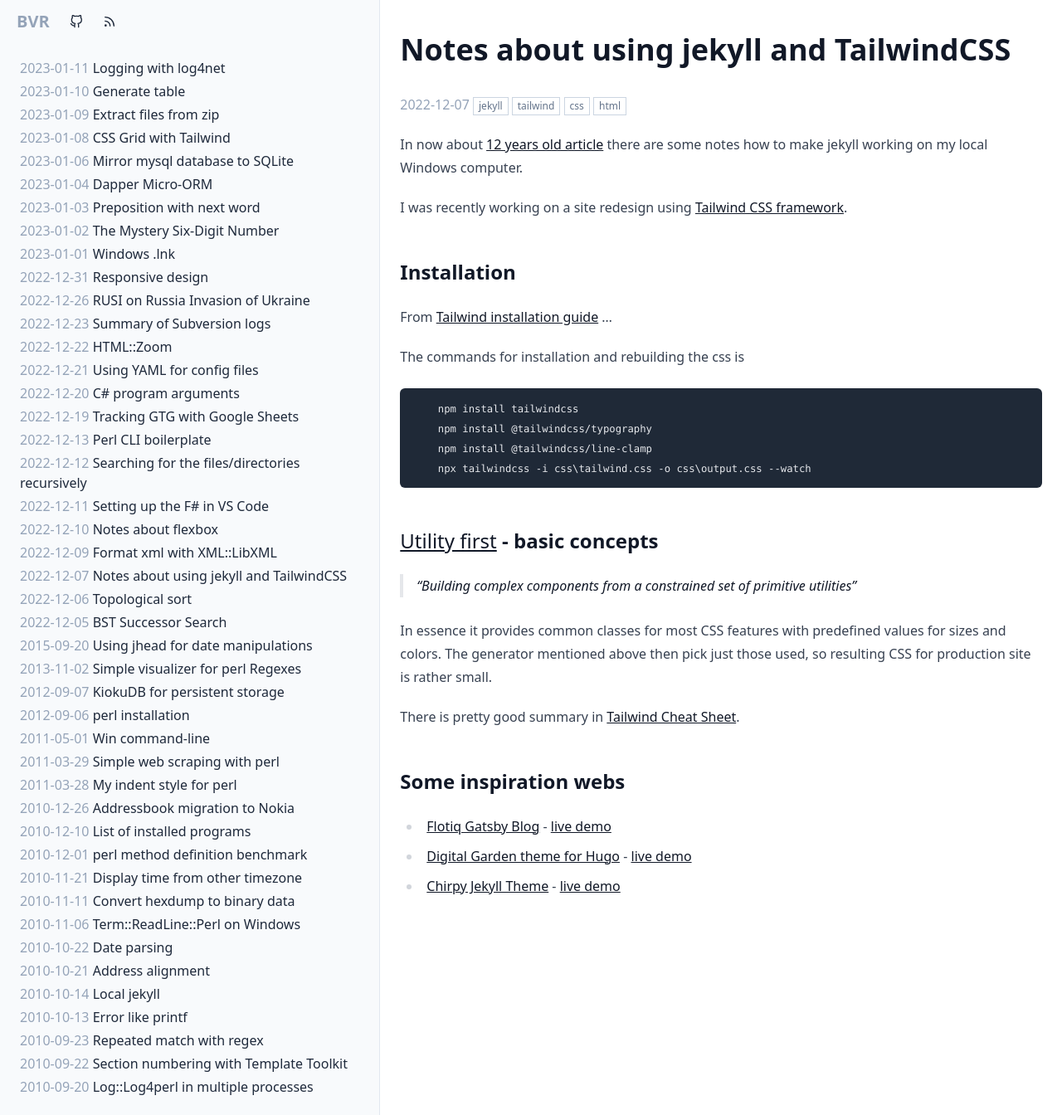
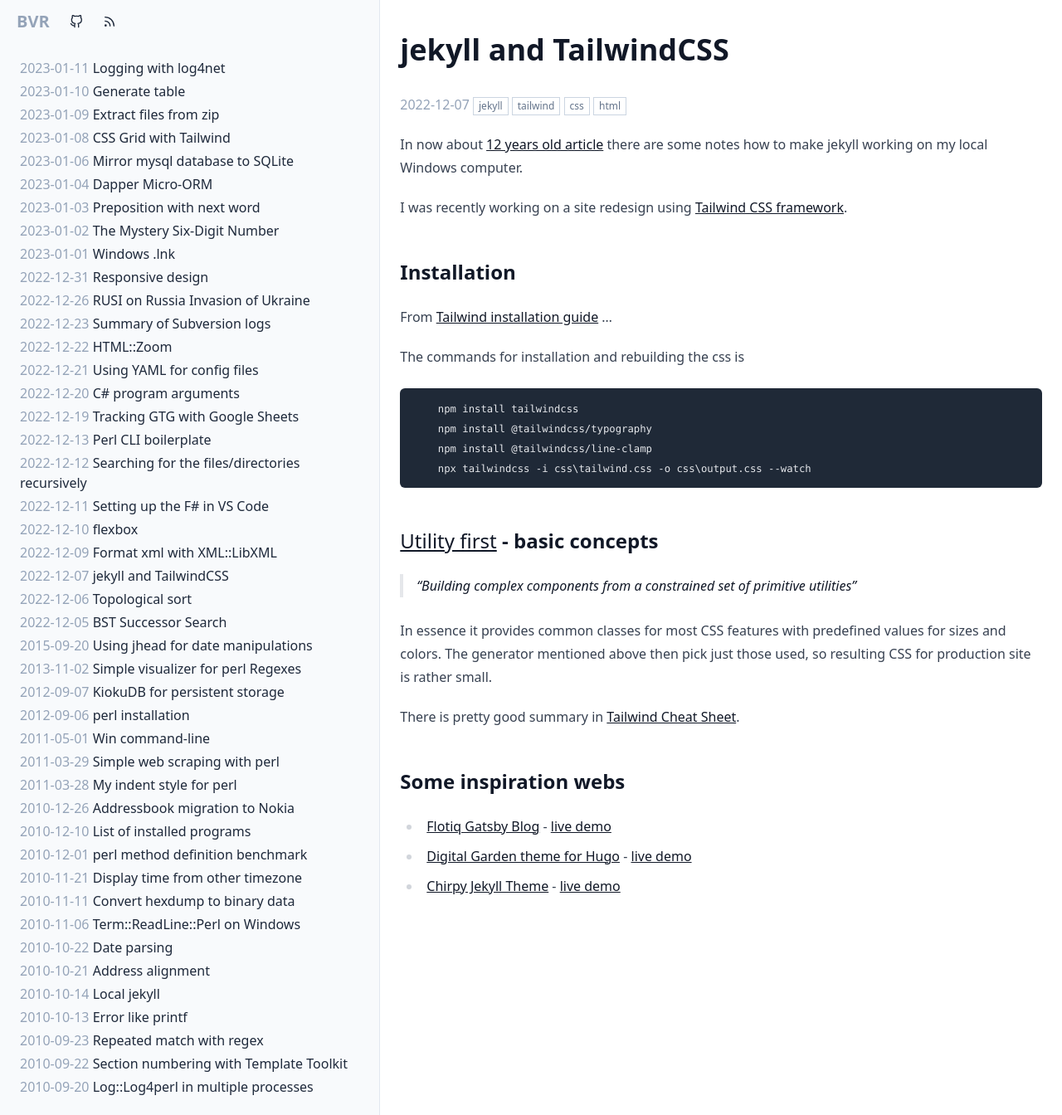
Before and after one commit to bvr/bvr.github.io, a Jekyll site: the page built from _posts/2022-12-07-jekyll-and-tailwind.md, in a window 1280 px wide. Shown: the whole page at 83% size. Built offline with Jekyll 4.4.1, drawn with Linux system fonts in a browser that asks for light colours.

Commit message:
Fixed typos and post names

```diff
--- a/_posts/2022-12-07-jekyll-and-tailwind.md
+++ b/_posts/2022-12-07-jekyll-and-tailwind.md
@@ -1,6 +1,6 @@
 ---
 layout: post
-title: Notes about using jekyll and TailwindCSS
+title: jekyll and TailwindCSS
 published: yes
 tags:
   - jekyll
--- a/_posts/2022-12-10-flexbox.md
+++ b/_posts/2022-12-10-flexbox.md
@@ -1,6 +1,6 @@
 ---
 layout: post
-title: Notes about flexbox
+title: flexbox
 published: yes
 tags:
   - web
```
Also changed, not shown: _posts/2023-01-11-log4net.md (+1 -1 lines).
